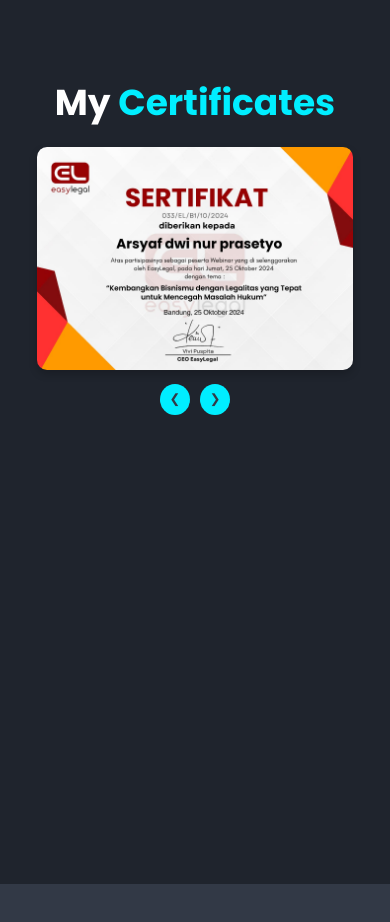
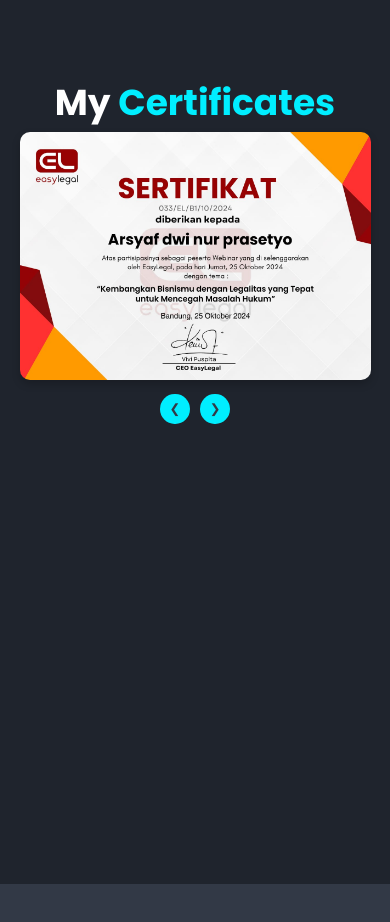
Before and after one commit to Arsyafal99/personal-portfolio-seo, a plain HTML site: page index.html in a window 390 px wide. Shown: the part 2900-3822 px from the top of the page. Drawn offline with nearby package versions, Linux system fonts and the light colour scheme.

Commit message:
Update all

```diff
--- a/css/style.css
+++ b/css/style.css
@@ -271,7 +271,7 @@ span {
   align-items: center;
   gap: 20px; /* jarak antar gambar */
   flex-wrap: wrap;
-  margin-top: 20px;
+  margin-top: 5px;
 }
 
 .certificate .slide img {
@@ -674,7 +674,7 @@ span {
   }
 
   .certificate .slide img {
-    max-width: 90%; /* biar pas di layar hp */
+    max-width: 100%; /* biar pas di layar hp */
   }
 
   .cert-nav {
```
